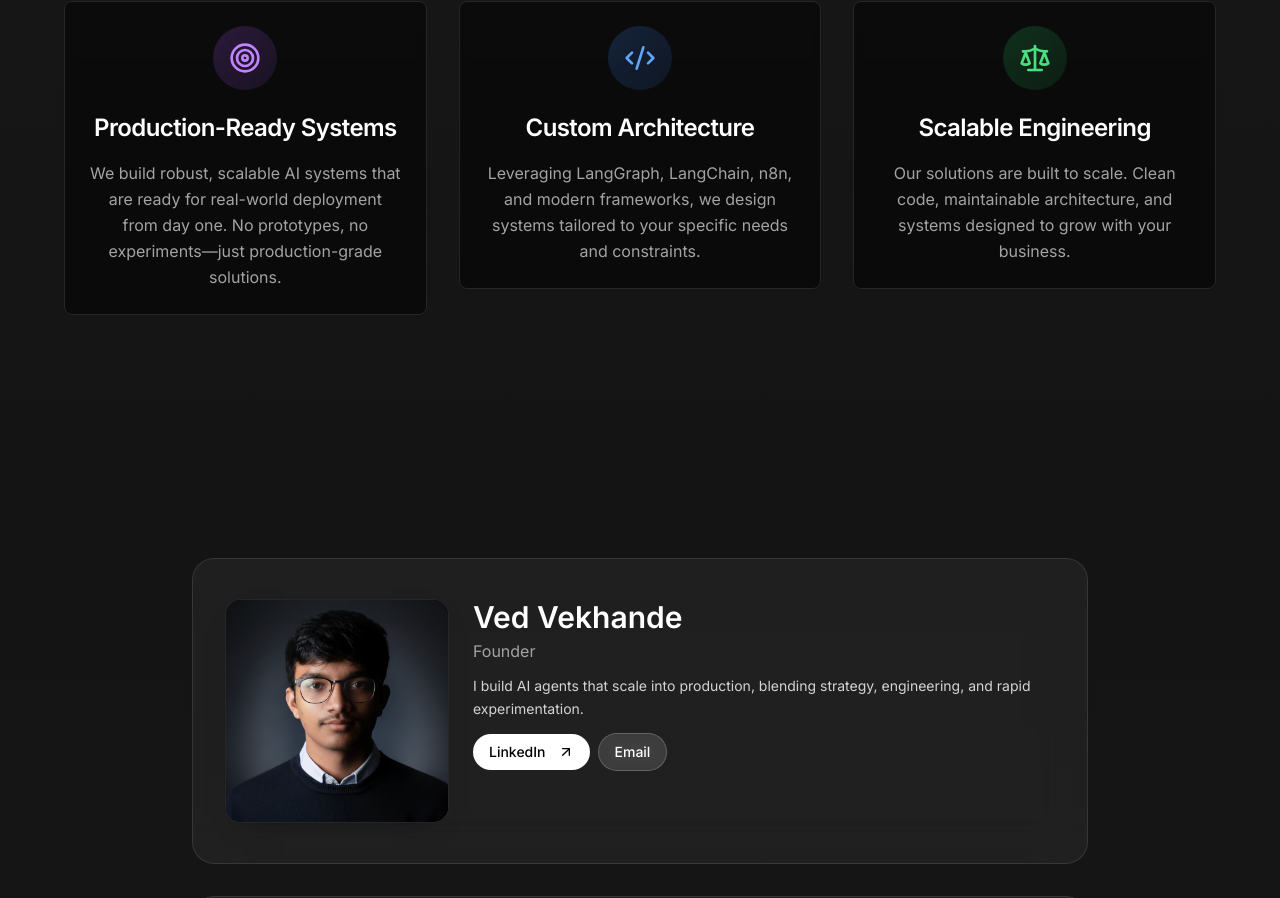
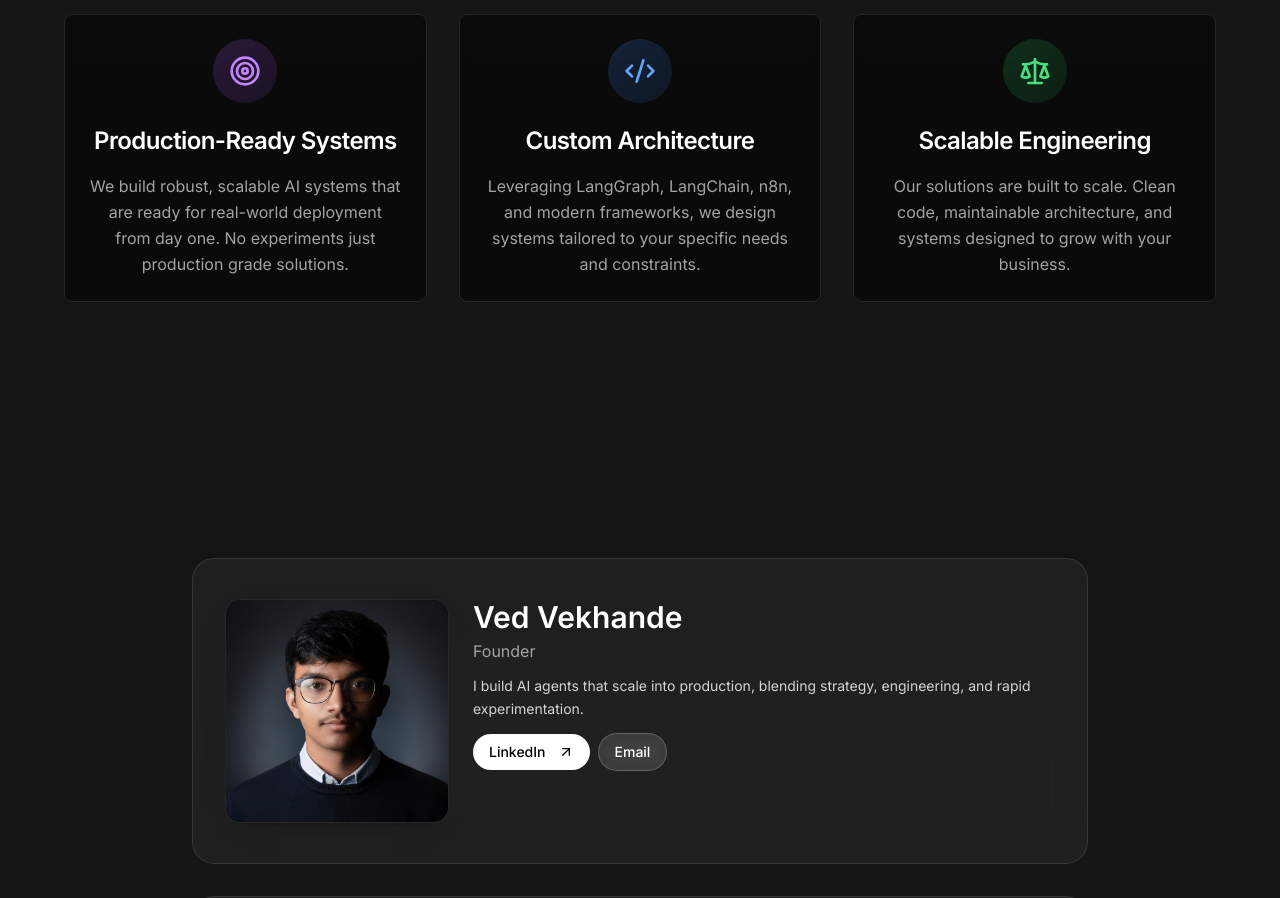
Before and after one commit to ved-01/astrexai, a Next.js app: page /about in a window 1280 px wide. Shown: the part 1120-2018 px from the top of the page. Built offline with nearby package versions, Linux system fonts and the light colour scheme; no server answers.

Commit message:
fix: minor spell

```diff
--- a/app/about/page.tsx
+++ b/app/about/page.tsx
@@ -138,7 +138,7 @@ export default function AboutPage() {
                 <CardContent>
                   <p className="text-neutral-400 text-center leading-relaxed">
                     We build robust, scalable AI systems that are ready for real-world deployment from day one.
-                    No prototypes, no experiments—just production-grade solutions.
+                    No experiments just production grade solutions.
                   </p>
                 </CardContent>
               </Card>
```
